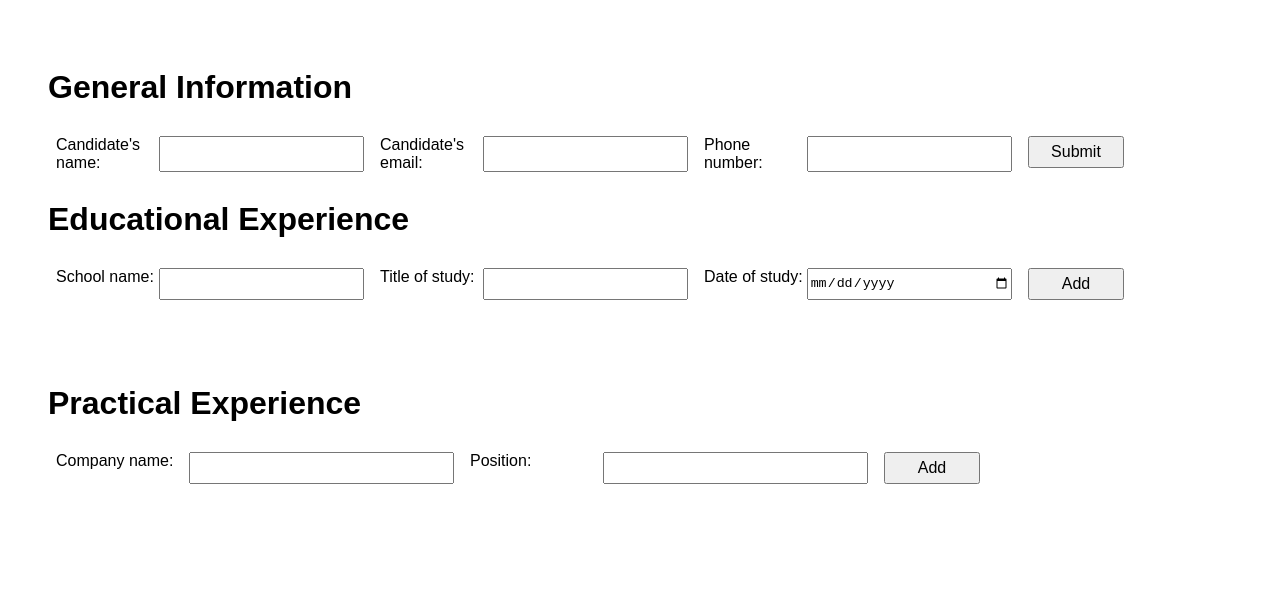
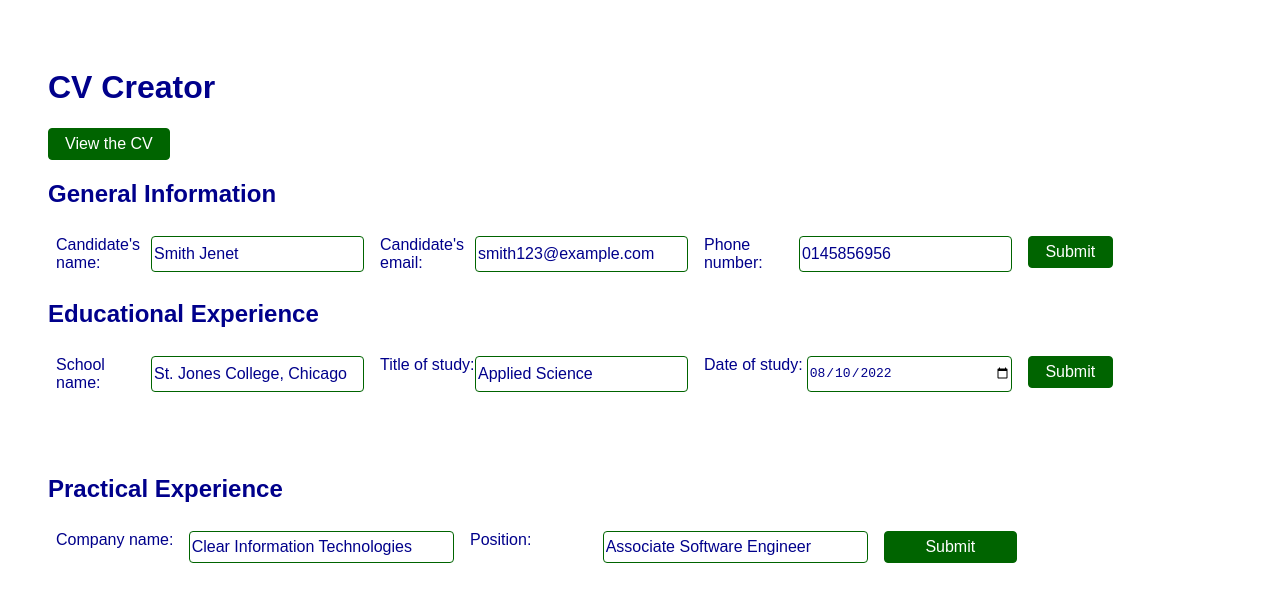
Before and after one commit to rmahawewa/cv-application, a React (Vite) app: page / in a window 1280 px wide. Shown: the top 602 px of the page. Built offline with nearby package versions, Linux system fonts and the light colour scheme.

Commit message:
create cv interface

```diff
--- a/src/CvCreator.jsx
+++ b/src/CvCreator.jsx
@@ -2,6 +2,8 @@ import { useState } from "react";
 import GetGeneralInformation from "./GeneralInformation1";
 import EducationalQualifications from "./EducationalQualifications";
 import PracticalExperiences from "./PracticalExperience";
+import ViewCV from "./ViewCV";
+
 
 
 let nextId = 0;
@@ -11,9 +13,9 @@ export default function CvCreator(){
 
     //General information
     const [candidateInfo, setCandidateInfo] = useState({
-        candidateName: '',
-        email: '',
-        phoneNumber: ''
+        candidateName: 'Smith Jenet',
+        email: 'smith123@example.com',
+        phoneNumber: '0145856956'
     });
 
     function handleCandidateNameChange(e){
@@ -35,6 +37,15 @@ export default function CvCreator(){
             ...candidateInfo,
             phoneNumber: e.target.value
         });
+    }
+
+    function handleOnFocus(field){
+        if(field.localeCompare("candidateName") === 0){
+            setCandidateInfo({
+                ...candidateInfo,
+                candidateName: ''
+            });
+        }
     }
 
     //education information
@@ -139,15 +150,26 @@ export default function CvCreator(){
             );
     }
 
+    const [editMode, setEditMode] = useState(true);
+
     return(
         <>
             <div className="main-container">
+                <h1>CV Creator</h1>
+                {editMode ? (
+                    <>
+                        <div>
+                            <button onClick={() => setEditMode(false)}>
+                                View the CV
+                            </button>
+                        </div>
                         <div className="gi-container">
                             <GetGeneralInformation
                             candidateInfo = {candidateInfo}
                             onCandidateNameChange = {handleCandidateNameChange}
                             onCandidateEmailChange = {handleEmailChange}
                             onCandidatePhoneChange = {handlePhoneNumberChange}
+                            setInputEmpty = {handleOnFocus}
                             />
                         </div>
                         <div className="eq-container">
@@ -166,6 +188,23 @@ export default function CvCreator(){
                             onUpdateResponsibility = {handleResponsibilityOnChange}
                             />
                         </div>
+                    </>
+                ):(
+                    <>
+                        <div>
+                            <button onClick={() => setEditMode(true)}>
+                                Edit mode
+                            </button>
+                        </div>
+                        <div className="cv-container">
+                            <ViewCV
+                                candidateInfo = {candidateInfo}
+                                eduInfo = {eduInfo}
+                                practicalExperience = {practicalExperience}
+                            />
+                        </div>
+                    </>
+                )}
             </div>
 
         </>
--- a/src/EducationalQualifications.jsx
+++ b/src/EducationalQualifications.jsx
@@ -7,13 +7,31 @@ export default function EducationalQualifications({
     onAddQualificationButtonClick,
     onInformationChange
 }) {
-    const [schoolName, setSchoolName] = useState('');
-    const [titleOfStudy, setTitleOfStudy] = useState('');
-    const [dateOfStudy, setDateOfStudy] = useState('');
+    const [schoolName, setSchoolName] = useState('St. Jones College, Chicago');
+    const [titleOfStudy, setTitleOfStudy] = useState('Applied Science');
+    const [dateOfStudy, setDateOfStudy] = useState('2022-08-10');
+
+    function isValidString(name){
+        const pattern = /^[A-Z][a-zA-Z '.,-]*[A-Za-z][^-]$/;
+        return pattern.test(name);
+    }
+
+    function isValidDate(date){
+        const pattern = /^\d{4}-\d{2}-\d{2}$/;
+        return pattern.test(date);
+    }
+
+    function validateInputs(school, title, date){
+        if(isValidString(school) && isValidString(title) && isValidDate(date)){
+            return true;
+        }else{
+            return false;
+        }
+    }
 
     return (
         <>
-            <h1>Educational Experience</h1>
+            <h2>Educational Experience</h2>
                 <div className="main-wrapper">
                     <div className="cont-wrapper">
                         <label >School name:</label>
@@ -39,14 +57,23 @@ export default function EducationalQualifications({
                     </div>
                     <div className="cont-wrapper">
                         <button onClick = {e => {
+                            if (validateInputs(schoolName, titleOfStudy, dateOfStudy)) {
                             onAddQualificationButtonClick(schoolName, titleOfStudy, dateOfStudy);
                             setSchoolName("");
                             setTitleOfStudy("");
                             setDateOfStudy("");
+                            }else{
+                                console.log("user has input valid data");
+                            }
                         }}>
-                        Add
+                        Submit
                         </button>
                     </div>
+                    {!validateInputs(schoolName,titleOfStudy,dateOfStudy) && (
+                        <div>
+                            <label className="error-msg">Please enter valid inputs</label>
+                        </div>
+                    )}
                 </div>
 
             <EduInfoList
@@ -71,7 +98,7 @@ function EduInfoList(
             <>
                 {eduInfo.length > 0 && (
                     <button onClick={() => setIsEditing(false)}>
-                    Submit</button>
+                    Submit updates</button>
                 )}
 
                 {eduInfo.map((info, index) => (
@@ -79,9 +106,9 @@ function EduInfoList(
                 <li key={info.id} className="list">
                     <ul>
                     <li className="detail">
-                        <label>School name: </label>
+                        <label className="lbl">School name: </label>
                             <input
-                                className="input-main-responsibilities"
+                                className="input-edit-details"
                                 value = {info.schoolName}
                                 // onChange = {(e) => handleEducationalQualificationOnchange(info.id, "schoolName", e)}
                                 onChange = {(e) => onInformationChange(info.id, "schoolName", e)}
@@ -89,9 +116,9 @@ function EduInfoList(
 
                     </li>
                     <li className="detail">
-                        <label>Title of study:</label>
+                        <label className="lbl">Title of study:</label>
                             <input
-                                className="input-main-responsibilities"
+                                className="input-edit-details"
                                 value = {info.titleOfStudy}
                                 // onChange = {(e) => handleEducationalQualificationOnchange(info.id, "titleOfStudy", e)}
                                 onChange = {(e) => onInformationChange(info.id, "titleOfStudy", e)}
@@ -99,9 +126,9 @@ function EduInfoList(
 
                     </li>
                     <li className="detail">
-                        <label>Date of study:</label>
+                        <label className="lbl">Date of study:</label>
                             <input
-                                className="input-main-responsibilities"
+                                className="input-edit-details"
                                 value = {info.dateOfStudy}
                                 // onChange = {(e) => handleEducationalQualificationOnchange(info.id, "dateOfStudy", e)}
                                 onChange = {(e) => onInformationChange(info.id, "dateOfStudy", e)}
@@ -119,20 +146,20 @@ function EduInfoList(
 
                 {eduInfo.length > 0 && ( //not working
                     <button onClick={() => setIsEditing(true)}>
-                    Edit</button>
+                    Edit information</button>
                 )}
 
                 {eduInfo.map((info, index) => (
                     <li key={info.id} className="list">
                         <ul>
                             <li className="detail">
-                                <label>School name:</label><label> {info.schoolName}</label>
+                                <label className="lbl">School name:</label><label> {info.schoolName}</label>
                             </li>
                             <li className="detail">
-                                <label>Title of study:</label><label> {info.titleOfStudy}</label>
+                                <label className="lbl">Title of study:</label><label> {info.titleOfStudy}</label>
                             </li>
                             <li className="detail">
-                                <label>Date of study:</label><label> {info.dateOfStudy}</label>
+                                <label className="lbl">Date of study:</label><label> {info.dateOfStudy}</label>
                             </li>
                         </ul>
                     </li>
--- a/src/GeneralInformation1.jsx
+++ b/src/GeneralInformation1.jsx
@@ -4,14 +4,38 @@ export default function GetGeneralInformation({
     candidateInfo,
     onCandidateNameChange,
     onCandidateEmailChange,
-    onCandidatePhoneChange
+    onCandidatePhoneChange,
+    setInputEmpty
 }){
 
     const [isEditing, setIsEditing] = useState(true);
 
+    function isValidEmail(email){
+        const pattern = /^[a-zA-Z0-9._%+-]+@[a-zA-Z0-9.-]+\.[a-zA-Z]{2,}$/;
+        return pattern.test(email);
+    }
+
+    function isValidString(name){
+        const pattern = /^[A-Z][a-zA-Z '.-]*[A-Za-z][^-]$/;
+        return pattern.test(name);
+    }
+
+    function isValidPhoneNumber(number){
+        const pattern = /^\d{10}$/;
+        return pattern.test(number);
+    }
+
+    function validateInputs(name,email,phone){
+        if(isValidEmail(email) && isValidString(name) && isValidPhoneNumber(phone)){
+            return true;
+        }else{
+            return false;
+        }
+    }
+
     return (
         <>
-            <h1>General Information</h1>
+            <h2>General Information</h2>
                 {isEditing ? (
                     <div className="main-wrapper">
 
@@ -41,8 +65,16 @@ export default function GetGeneralInformation({
 
                         </div>
                         <div className="cont-wrapper">
-                            <button onClick = {() => setIsEditing(false)}>Submit</button>
+                            <button onClick = {() => {
+                                validateInputs(candidateInfo.candidateName,candidateInfo.email,candidateInfo.phoneNumber) && setIsEditing(false);
+                            }}>Submit</button>
                         </div>
+                        {!validateInputs(candidateInfo.candidateName,candidateInfo.email,candidateInfo.phoneNumber) && (
+                            <div>
+                                <label className="error-msg">Please enter valid inputs</label>
+                            </div>
+                        )}
+
                     </div>
                 ):(
                     <div className="main-wrapper">
--- a/src/PracticalExperience.jsx
+++ b/src/PracticalExperience.jsx
@@ -8,12 +8,25 @@ export default function PracticalExperiences({
     onUpdateResponsibility
 }){
 
-    const [companyName, setCompanyName] = useState('');
-    const [position, setPosition] = useState('');
+    const [companyName, setCompanyName] = useState('Clear Information Technologies');
+    const [position, setPosition] = useState('Associate Software Engineer');
+
+    function isValidString(name){
+        const pattern = /^[A-Z][a-zA-Z '.,-]*[A-Za-z][^-]$/;
+        return pattern.test(name);
+    }
+
+    function validateInputs(company, position){
+        if(isValidString(company) && isValidString(position)){
+            return true;
+        }else{
+            return false;
+        }
+    }
 
     return (
         <>
-            <h1>Practical Experience</h1>
+            <h2>Practical Experience</h2>
             <div className="main-wrapper-pe">
                 <div className="cont-wrapper">
                     <label>Company name: </label>
@@ -34,15 +47,24 @@ export default function PracticalExperiences({
                 <div className="cont-wrapper">
                     <button
                     onClick = {e => {
+                        if(validateInputs(companyName, position)){
                             onPracticalExperienceAdd(companyName, position);
                             setCompanyName("");
                             setPosition("");
                             console.log(practicalExperience);
+                        }else{
+                            console.log("user has input valid data");
+                        }
                     }}
                     >
-                        Add
+                        Submit
                     </button>
                 </div>
+                {!validateInputs(companyName, position) && (
+                        <div>
+                            <label className="error-msg">Please enter valid inputs</label>
+                        </div>
+                )}
             </div>
 
             <PracticalExperienceList
@@ -71,27 +93,37 @@ function PracticalExperienceList({
                     <>
                         {practicalExperience.length > 0 && (
                             <button onClick = {() => setIsEditing(false)} >
-                                Submit
+                                Submit updates
                             </button>
                         )}
                         {practicalExperience.map((info) => (
                             <li key={info.id} className="list">
                                 <ul>
                                     <li className="detail">
-                                        <label>Company name:</label>
+                                        <label className="lbl">Company name:</label>
                                             <input
+                                                className="input-edit-details"
                                                 value = {info.companyName}
                                                 onChange = {(e) => onPEValuesChange(info.id, "companyName", e)}
                                             />
 
                                     </li>
                                     <li className="detail">
-                                        <label>Position:</label>
+                                        <label className="lbl">Position:</label>
                                             <input
+                                                className="input-edit-details"
                                                 value = {info.position}
                                                 onChange = {(e) => onPEValuesChange(info.id, "position", e)}
                                             />
 
+                                    </li>
+                                    <li className="detail">
+                                        <AddResponsibilities
+                                            parentId = {info.id}
+                                            onAddResponsibilityButtonClick = {onAddResponsibilityButtonClick}
+                                            practicalExperience = {practicalExperience}
+                                            onUpdateResponsibility = {onUpdateResponsibility}
+                                        />
                                     </li>
                                 </ul>
                             </li>
@@ -101,14 +133,14 @@ function PracticalExperienceList({
                     <>
                         {practicalExperience.length > 0 && (
                             <button onClick = {() => setIsEditing(true)} >
-                                Edit
+                                Edit information
                             </button>
                         )}
                         {practicalExperience.map((info) => (
                             <li key = {info.id} className="list">
                                 <ul>
-                                    <li className="detail"><label>Company name: {info.companyName}</label></li>
-                                    <li className="detail"><label>Position: {info.position}</label></li>
+                                    <li className="detail"><label className="lbl">Company name:</label><label> {info.companyName}</label></li>
+                                    <li className="detail"><label className="lbl">Position:</label><label> {info.position}</label></li>
                                     <li className="detail">
                                         <AddResponsibilities
                                             parentId = {info.id}
@@ -134,29 +166,44 @@ function AddResponsibilities({
     onUpdateResponsibility
 }){
 
-    const [responsibility, setResponsibility] = useState('');
+    const [responsibility, setResponsibility] = useState('Write front end code with react js');
     const [respId, setRespId] = useState(0);
+
+    function isValidString(name){
+        const pattern = /^[A-Z][a-zA-Z '.,-]*[A-Za-z][^-]$/;
+        return pattern.test(name);
+    }
 
     return (
         <>
             <div className="responsibility-add-wrapper">
                 <label>Main Responsibilities:</label>
                     <input
-                        className="input-main-responsibilities"
+                        className="input-edit-details"
                         value={responsibility}
                         onChange = {e => setResponsibility(e.target.value)}
                     />
 
                 <button onClick = {(e) =>
                 {
+                    if(isValidString(responsibility)){
                         setRespId((rspid) => rspid + 1);
                         onAddResponsibilityButtonClick(parentId, respId, responsibility);
                         setResponsibility("");
+                    }else{
+                        console.log("user has input valid data");
+                    }
                 }
                 }>
-                    Add
+                    Add main responsibility
                 </button>
             </div>
+            {!isValidString(responsibility) && (
+                <div>
+                    <label className="error-msg">Please enter valid inputs</label>
+                </div>
+            )}
+
 
             {/* responsibility list */}
             <ListResponsibilities
@@ -187,14 +234,15 @@ function ListResponsibilities({
                     <div>
                         {responsabilities.length > 0 && (
                             <button onClick = {() => setIsEditing(false)}>
-                                Save
+                                Save responsibilities
                             </button>
                         )}
+                        <h4>Main Responsibilities</h4>
                         <div className="inner-list">
                             {responsabilities.map((info) => (
                                 <li key={info.id} className="detail">
                                     <input
-                                        className="input-main-responsibilities"
+                                        className="input-edit-details"
                                         value = {info.resp}
                                         onChange = {(e) => onUpdateResponsibility(parentId, info.id, e)}
                                     />
@@ -206,9 +254,10 @@ function ListResponsibilities({
                     <div>
                         {responsabilities.length > 0 && (
                             <button onClick = {() => setIsEditing(true)} >
-                                Edit
+                                Edit responsibilities
                             </button>
                         )}
+                        <h4>Main Responsibilities</h4>
                         <div className="inner-list">
                             {responsabilities.map((info) => (
                                 <li key={info.id} className="detail">
--- /dev/null
+++ b/src/ViewCV.jsx
@@ -0,0 +1,48 @@
+import { useState } from "react";
+
+export default function ViewCV({
+    candidateInfo,
+    eduInfo,
+    practicalExperience
+}){
+
+    return(
+        <>
+            <div><h5>Curriculumn Vitae</h5></div>
+            <div className="section-wrapper">
+                <div className="general-info">
+                    <h3>{candidateInfo.candidateName}</h3>
+                    <label>{candidateInfo.email}</label>
+                    <label>{candidateInfo.phoneNumber}</label>
+                </div>
+            </div>
+            <div className="section-wrapper">
+                <h3>Educational Experience</h3>
+                {eduInfo.map((info) => (
+                    <div key={info.id} className="edu-info">
+                        <label>{info.schoolName}</label>
+                        <label>{info.titleOfStudy}</label>
+                        <label>{info.dateOfStudy}</label>
+                    </div>
+                ))}
+            </div>
+            <div className="section-wrapper">
+                <h3>Practical Experience</h3>
+                {practicalExperience.map((info) => (
+                    <div key={info.id} className="prac-info">
+                        <label>{info.companyName}</label>
+                        <label>{info.position}</label>
+                        <div className="responsibilities">
+                            {info.responsibility.map((data) => (
+                                <div key={data.id}>
+                                    <label className="resp">{data.resp}</label>
+                                </div>
+                            ))}
+                        </div>
+                    </div>
+                ))}
+            </div>
+        </>
+    );
+
+}
--- a/src/index.css
+++ b/src/index.css
@@ -40,9 +40,15 @@ html,body,.main-container{
 }
 
 button{
-  width: 6rem;
+  /* width: 6rem; */
   height: 2rem;
   font-size: medium;
+  border-radius: 0.25rem;
+  border: 1px solid darkgreen;
+  background-color: darkgreen;
+  color: white;
+  padding-left: 1rem;
+  padding-right: 1rem;
 }
 
 ul{
@@ -69,9 +75,62 @@ ul{
   @media (width >= 40em) {
     flex-direction: row;
   }
-  gap: 1rem;
+  gap: 1.4rem;
 }
 
-.input-main-responsibilities{
+input{
+  border-radius: 0.25rem;
+  border: 1px solid darkgreen;
+  font-size: medium;
+}
+
+.input-edit-details{
   width: 23rem;
+  height: 1.5rem;
 }
+
+.lbl{
+  display: inline-block;
+  width: 11rem;
+}
+
+h1, h2, h3, h4, h5{
+  color: darkblue;
+}
+
+li, label, input {
+  color: darkblue;
+}
+
+.error-msg{
+  color: red;
+}
+
+label{
+  font-size: medium;
+}
+
+.section-wrapper{
+  padding-top: 1rem;
+}
+
+.edu-info,.prac-info, .general-info{
+  display: flex;
+  flex-direction: column;
+  padding-top: 1rem;
+}
+
+.general-info{
+  font-weight: bold;
+}
+
+.cv-container{
+  border: 1px solid darkgreen;
+  width: 40rem;
+  margin-top: 3rem;
+  padding: 3rem;
+}
+
+.resp{
+  font-weight: 600;
+}
```
Lines whose indentation alone changed are shown as unchanged.
